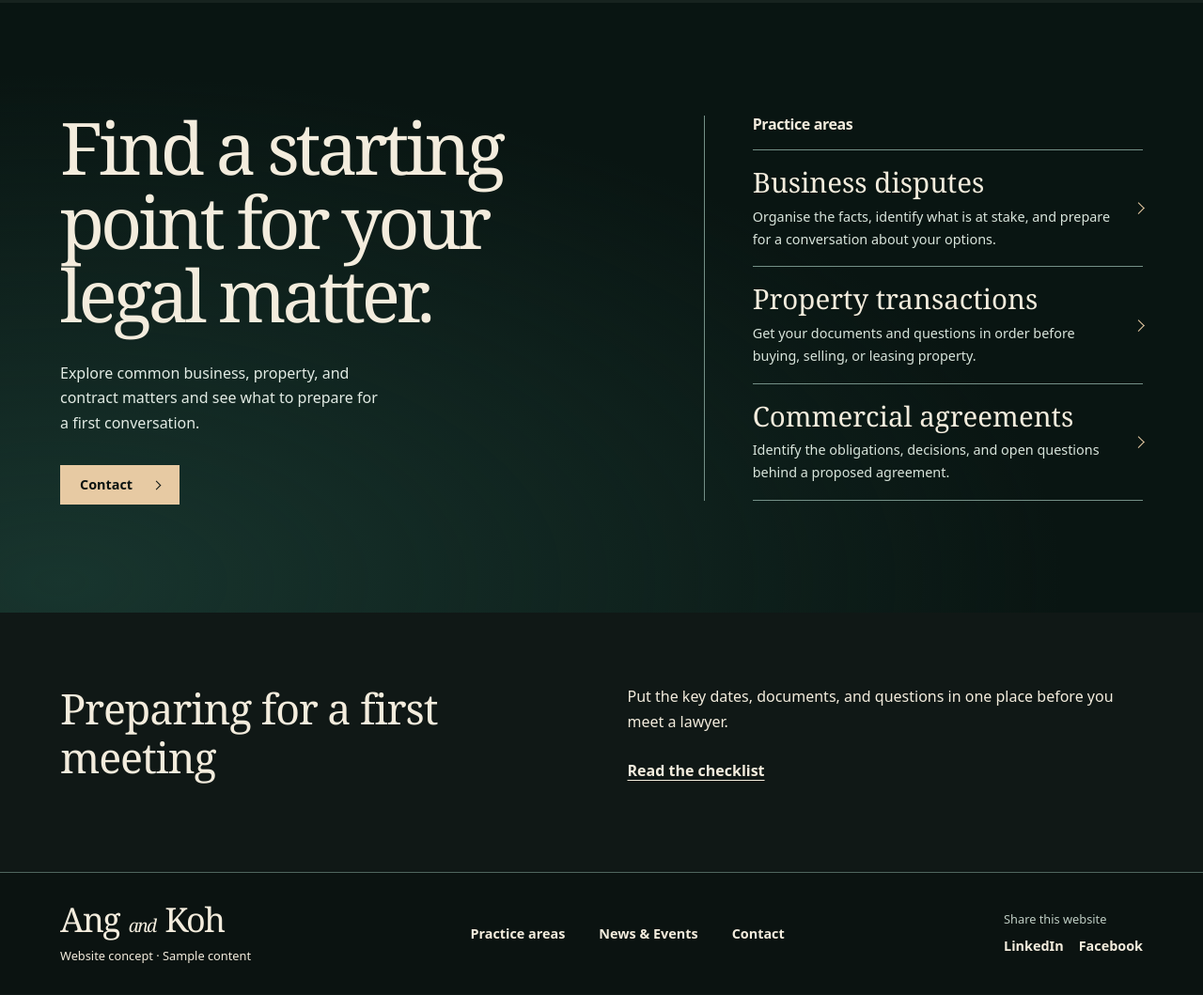
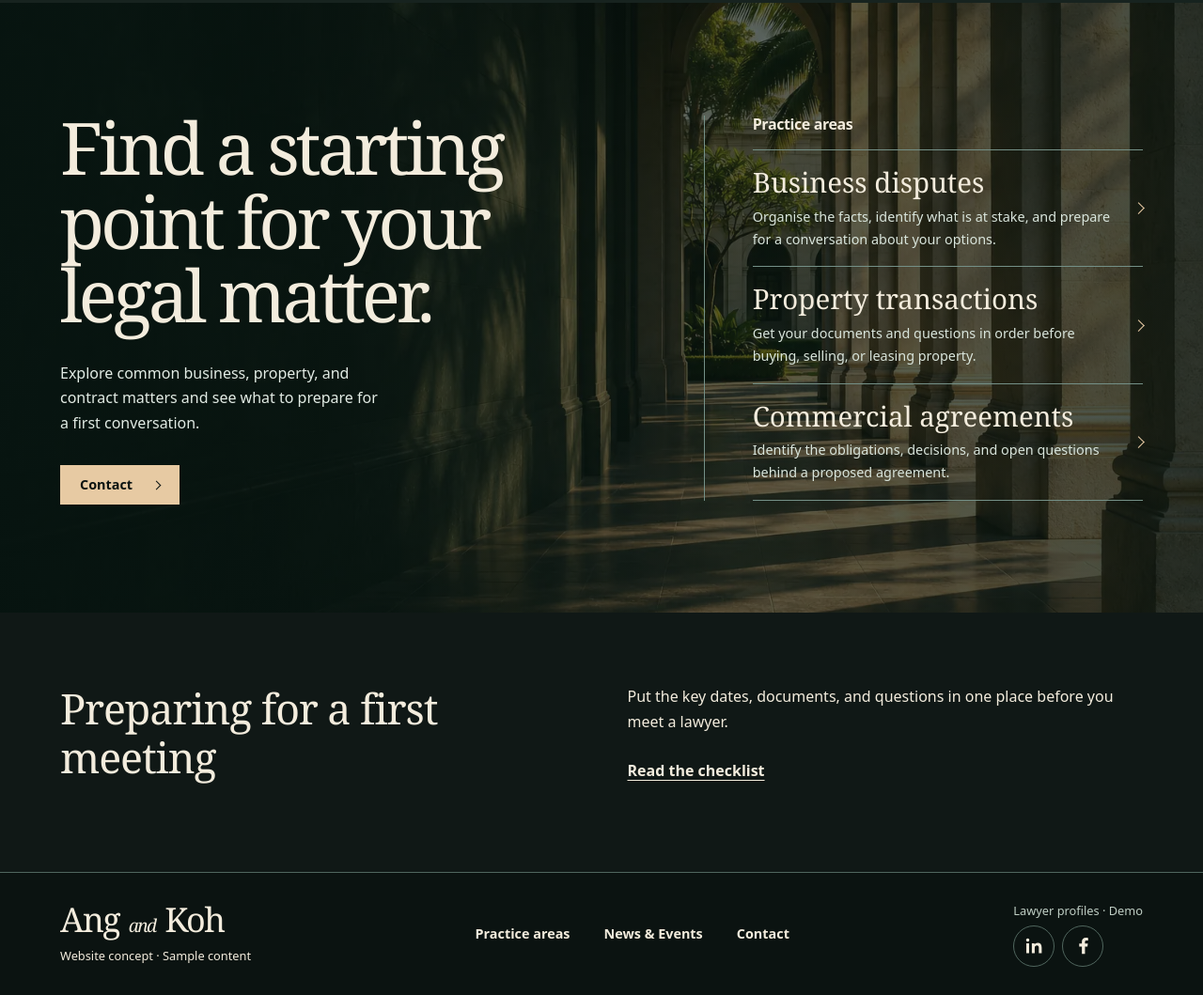
Before and after one commit to QuintonPang/ahsk-static-website, an Astro site: page / in a window 1280 px wide. Shown: the part 112-1171 px from the top of the page at 94% size. Built offline with nearby package versions, Linux system fonts and the light colour scheme; Astro itself is replaced by a stand-in of ours.

Commit message:
Add colonnade hero image and demo lawyer profile icons

```diff
--- a/src/components/Footer.astro
+++ b/src/components/Footer.astro
@@ -2,7 +2,9 @@
 import Brand from './Brand.astro';
 import { url } from '../content';
 
-const homepage = encodeURIComponent(new URL(url(), Astro.site).href);
+// Replace each demo destination with the lawyer's verified profile URL when available.
+const linkedInProfile = url('our-partners/#adrian-tan');
+const facebookProfile = url('our-partners/#adrian-tan');
 ---
 <footer class="site-footer">
   <div class="wrap footer-inner">
@@ -13,10 +15,14 @@ const homepage = encodeURIComponent(new URL(url(), Astro.site).href);
       <a href={url('contact/')}>Contact</a>
     </nav>
     <div class="footer-social">
-      <p>Share this website</p>
-      <nav aria-label="Social sharing">
-        <a href={`https://www.linkedin.com/sharing/share-offsite/?url=${homepage}`}>LinkedIn</a>
-        <a href={`https://www.facebook.com/sharer/sharer.php?u=${homepage}`}>Facebook</a>
+      <p>Lawyer profiles · Demo</p>
+      <nav aria-label="Lawyer social profiles">
+        <a href={linkedInProfile} aria-label="LinkedIn demo — Adrian Tan’s sample profile" title="LinkedIn · Sample lawyer profile">
+          <svg aria-hidden="true" viewBox="0 0 24 24" fill="currentColor"><path d="M4 3a2 2 0 1 0 0 4 2 2 0 0 0 0-4ZM2.3 9h3.4v12H2.3zM9 9h3.3v1.7c.7-1.2 1.9-2 3.8-2 3.4 0 4.9 2 4.9 5.8V21h-3.5v-6.1c0-2.2-.6-3.1-2.2-3.1-1.8 0-2.8 1.1-2.8 3.3V21H9z"/></svg>
+        </a>
+        <a href={facebookProfile} aria-label="Facebook demo — Adrian Tan’s sample profile" title="Facebook · Sample lawyer profile">
+          <svg aria-hidden="true" viewBox="0 0 24 24" fill="currentColor"><path d="M14.2 22v-9h3l.5-3.5h-3.5V7.3c0-1 .3-1.7 1.8-1.7H18V2.5c-.6-.1-1.6-.2-2.8-.2-2.9 0-4.8 1.8-4.8 5v2.2H7.2V13h3.2v9z"/></svg>
+        </a>
       </nav>
     </div>
   </div>
--- a/src/pages/index.astro
+++ b/src/pages/index.astro
@@ -6,6 +6,7 @@ import { url } from '../content';
 <Site title="Home">
   <div class="concept-strip"><div class="wrap">Ang and Koh website concept</div></div>
   <section class="hero">
+    <img class="hero-image" src={url('assets/home-colonnade.webp')} alt="" fetchpriority="high" />
     <div class="wrap hero-grid">
       <div class="hero-copy">
         <h1>Find a starting point for your legal matter.</h1>
--- a/src/pages/our-partners.astro
+++ b/src/pages/our-partners.astro
@@ -33,7 +33,7 @@ const people = [
       <p>These fictional profiles show how the Ang and Koh team directory could look.</p>
     </div>
     <ul class="people-grid">
-      {people.map(person => <li class="person-card">
+      {people.map(person => <li class="person-card" id={person.name.toLowerCase().replaceAll(" ", "-")}>
         <div class="person-mark" aria-hidden="true">{person.initials}</div>
         <div class="person-details">
           <p class="person-role">{person.role}</p>
--- a/src/styles/site.css
+++ b/src/styles/site.css
@@ -35,8 +35,21 @@ nav a:hover, nav a[aria-current] { text-decoration: underline; }
 .menu-toggle { display: none; font: inherit; color: inherit; background: transparent; cursor: pointer; }
 .concept-strip { background: var(--surface); color: var(--muted); font-size: .77rem; padding-block: 7px; }
 .hero {
-  background: radial-gradient(ellipse at 5% 95%, #18352e, transparent 62%), var(--deep);
+  position: relative;
+  isolation: isolate;
+  background: var(--deep);
   color: var(--ink);
+}
+.hero-image, .hero::after { position: absolute; inset: 0; width: 100%; height: 100%; }
+.hero-image { object-fit: cover; object-position: center; z-index: -2; }
+.hero::after {
+  content: "";
+  z-index: -1;
+  background: linear-gradient(90deg, rgb(7 21 17 / 88%), rgb(7 21 17 / 62%) 55%, rgb(7 21 17 / 75%));
+}
+@media (max-width: 760px) {
+  .hero-image { object-position: 65% center; }
+  .hero::after { background: linear-gradient(155deg, rgb(7 21 17 / 80%), rgb(7 21 17 / 68%) 42%, rgb(7 21 17 / 92%)); }
 }
 .hero-grid { display: grid; grid-template-columns: 1.12fr .88fr; gap: clamp(35px, 7vw, 96px); align-items: center; padding-block: clamp(58px, 9vw, 128px); }
 .hero-copy p { max-width: 38ch; color: #e2ebe4; margin-bottom: 32px; }
@@ -170,7 +183,9 @@ textarea { resize: vertical; }
 .footer-inner { flex-wrap: wrap; }
 .footer-inner nav { flex-wrap: wrap; }
 .footer-social p { margin: 0 0 5px; color: var(--muted); }
-.footer-social nav { gap: 16px; }
+.footer-social nav { gap: 8px; }
+.footer-social a { width: 44px; height: 44px; display: grid; place-items: center; border: 1px solid var(--line); border-radius: 50%; }
+.footer-social svg { width: 21px; height: 21px; }
 @media (max-width: 760px) {
   .updates-grid { grid-template-columns: minmax(0, 1fr); }
 }
```
Also changed, not shown: public/assets/home-colonnade.webp (added).
